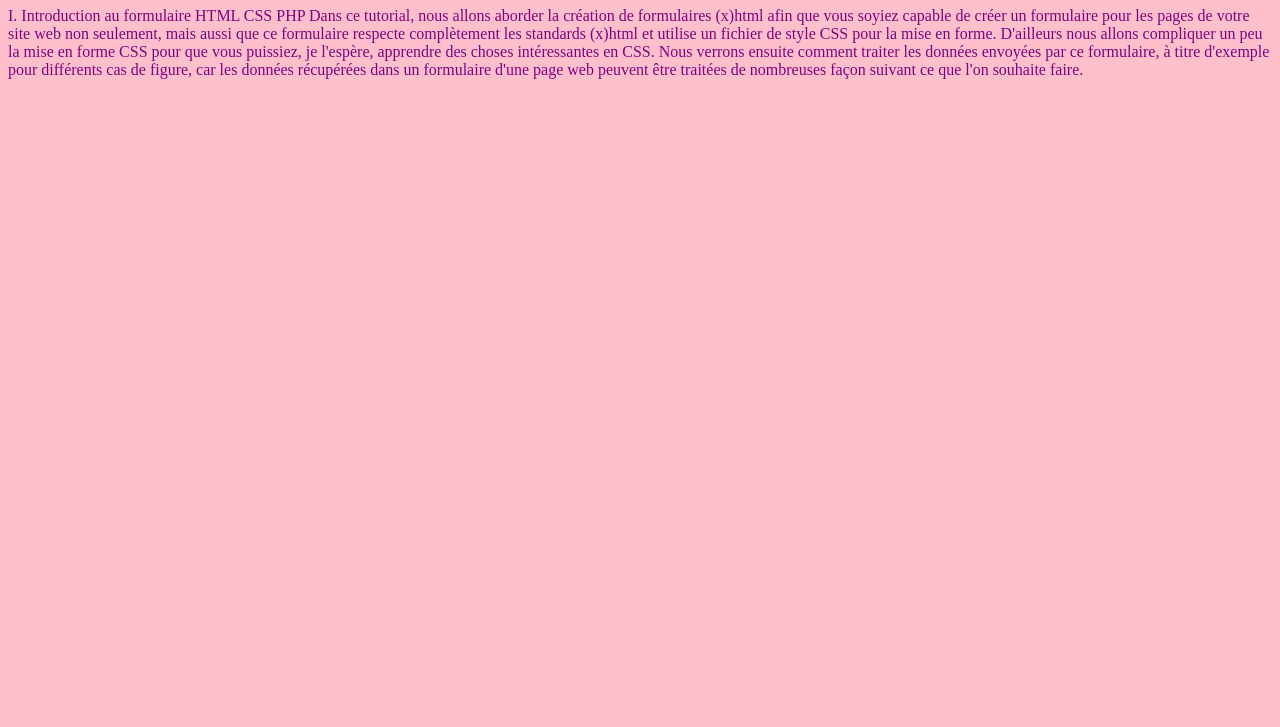
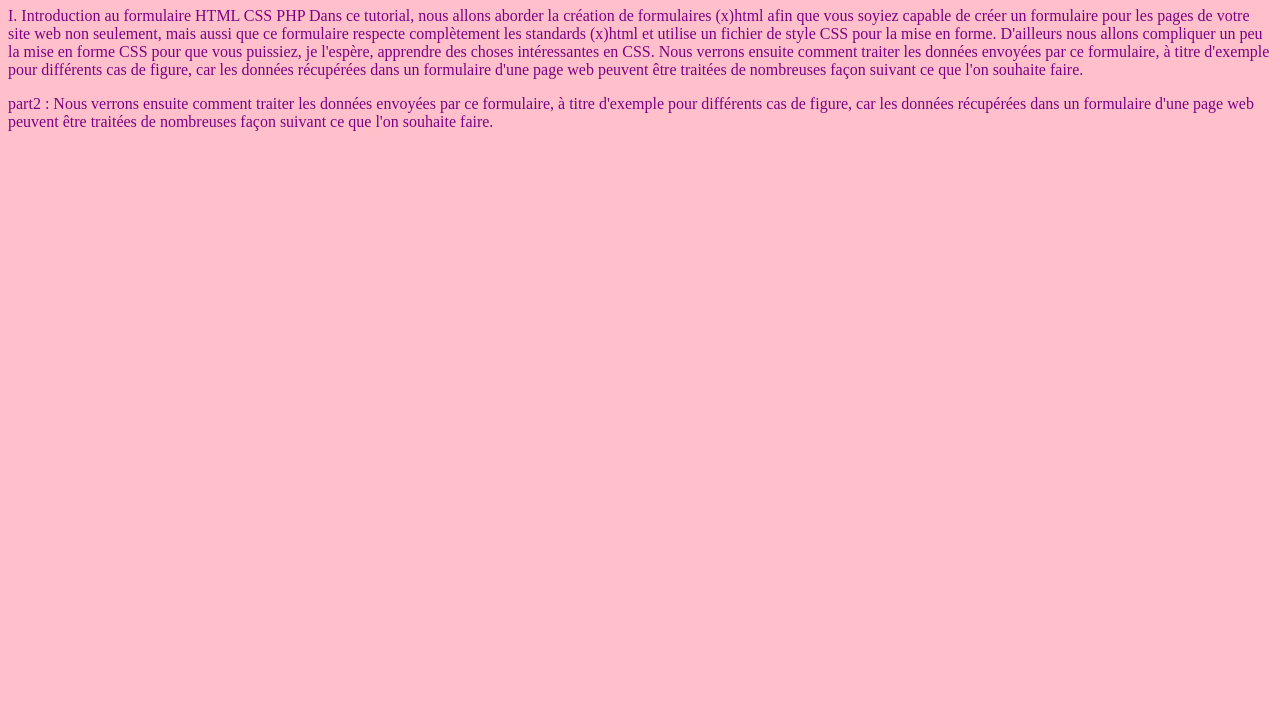
Before and after one commit to Tawfik404/testProject, a plain HTML site: page index.html in a window 1280 px wide. Shown: the part 73-800 px from the top of the page. Drawn offline with Linux system fonts and the light colour scheme.

Commit message:
verion 7

```diff
--- a/index.html
+++ b/index.html
@@ -20,25 +20,26 @@
       pour différents cas de figure, car les données récupérées dans un
       formulaire d'une page web peuvent être traitées de nombreuses façon
       suivant ce que l'on souhaite faire.
-
-
-
-
+    </p>
+    <p>
+      part2 : Nous verrons ensuite comment traiter les données envoyées par ce
+      formulaire, à titre d'exemple pour différents cas de figure, car les
+      données récupérées dans un formulaire d'une page web peuvent être traitées
+      de nombreuses façon suivant ce que l'on souhaite faire.
     </p>
 
+    <style>
+      h1 {
+        color: cyan;
+      }
 
-    <style>
-        h1{
-            color:cyan
-        }
+      p {
+        color: purple;
+      }
 
-        p{
-            color:purple
-        }
-
-        body{
-            background-color: pink;
-        }
+      body {
+        background-color: pink;
+      }
     </style>
   </body>
 </html>
```
